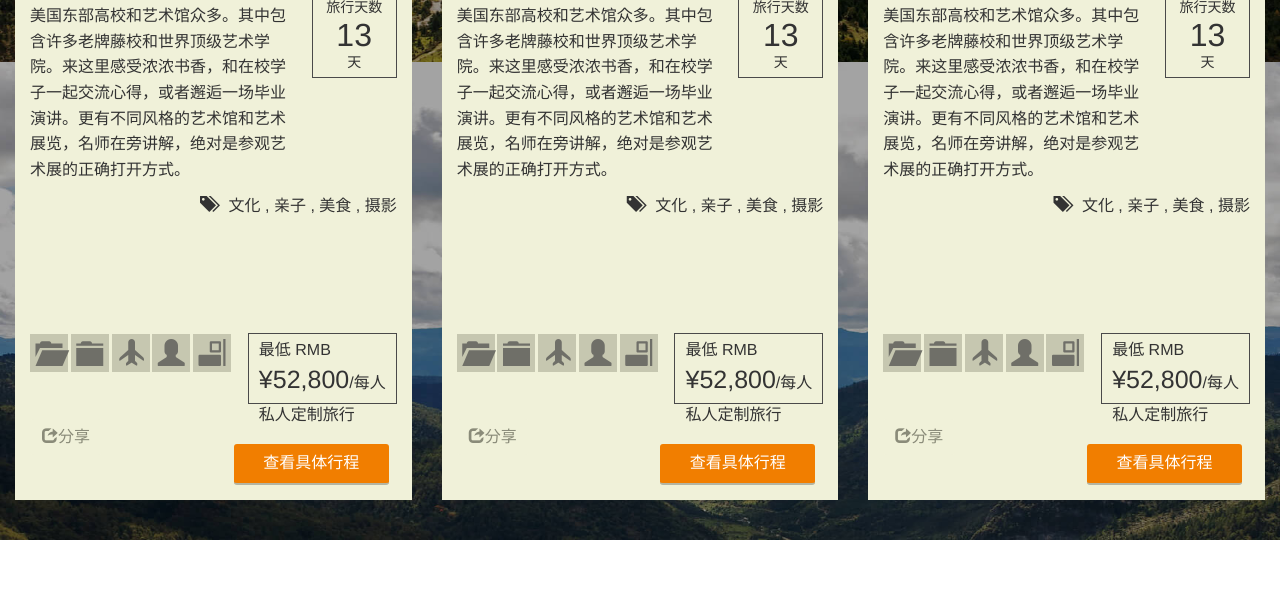
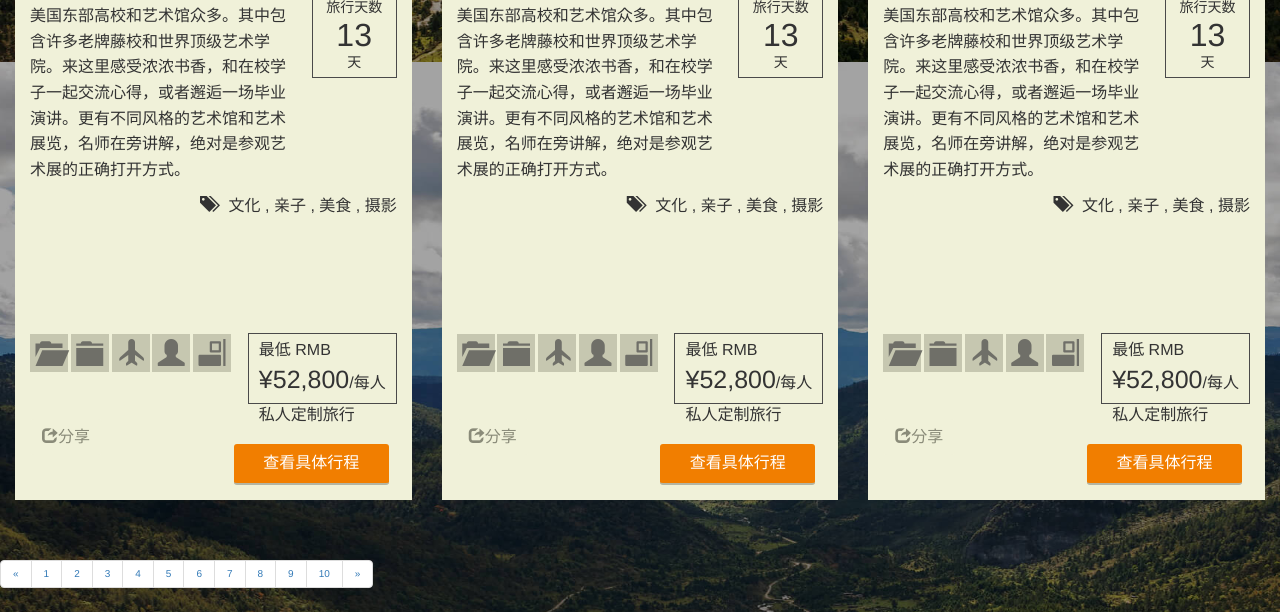
Before and after one commit to z475142422/beshan, a plain HTML site: page siren-dingzhi-lvxing.html in a window 1280 px wide. Shown: the part 1538-2150 px from the top of the page. Before the commit the page ends 2078 px from the top, so only its background shows below. Drawn offline with Linux system fonts and the light colour scheme.

Commit message:
modify siren-dingzhi-lvxing.html

```diff
--- a/siren-dingzhi-lvxing.html
+++ b/siren-dingzhi-lvxing.html
@@ -18,6 +18,7 @@
 				<canvas id="canva"></canvas>
 			</div>
 			<p>碧山将竭尽全力为您定制一场难忘的旅行。请浏览以下行程。我们多年的实地经验使得我们可以想尽一切办法满足您的愿望，为您实现梦想旅行.</p>
+			<!-- 搜索私人订制 -->
 			<div class="select-search">
 				<div class="dropdown">
   					<button class="btn btn-default dropdown-toggle location" type="button" id="dropdownMenu1" data-toggle="dropdown" aria-haspopup="true" aria-expanded="true">
@@ -87,6 +88,8 @@
 			</div>
 		</div>
 	</section>
+
+	<!-- 旅行各地区主体 -->
 	<div class="container">
 		<div class="row">
 			<div class="col-lg-4 col-md-4 col-sm-6 col-xs-12">
@@ -409,5 +412,32 @@
 			</div>
 		</div>
 	</div>
+	<!-- 分页组件 -->
+	<div class="bottom-row">
+		<nav aria-label="Page navigation">
+  			<ul class="pagination">
+   				<li>
+      				<a href="#" aria-label="Previous" class="previous">
+        				<span aria-hidden="true">&laquo;</span>
+      				</a>
+    			</li>
+    			<li><a href="#" class="first active">1</a></li>
+			    <li><a href="#">2</a></li>
+			    <li><a href="#">3</a></li>
+			    <li><a href="#">4</a></li>
+			    <li><a href="#">5</a></li>
+			    <li><a href="#">6</a></li>
+			    <li><a href="#">7</a></li>
+			    <li><a href="#">8</a></li>
+			    <li><a href="#">9</a></li>
+			    <li><a href="#">10</a></li>
+    			<li>
+			      <a href="#" aria-label="Next" class="next">
+			        <span aria-hidden="true">&raquo;</span>
+			      </a>
+			    </li>
+  			</ul>
+		</nav>
+	</div>
 </body>
 </html>
```
